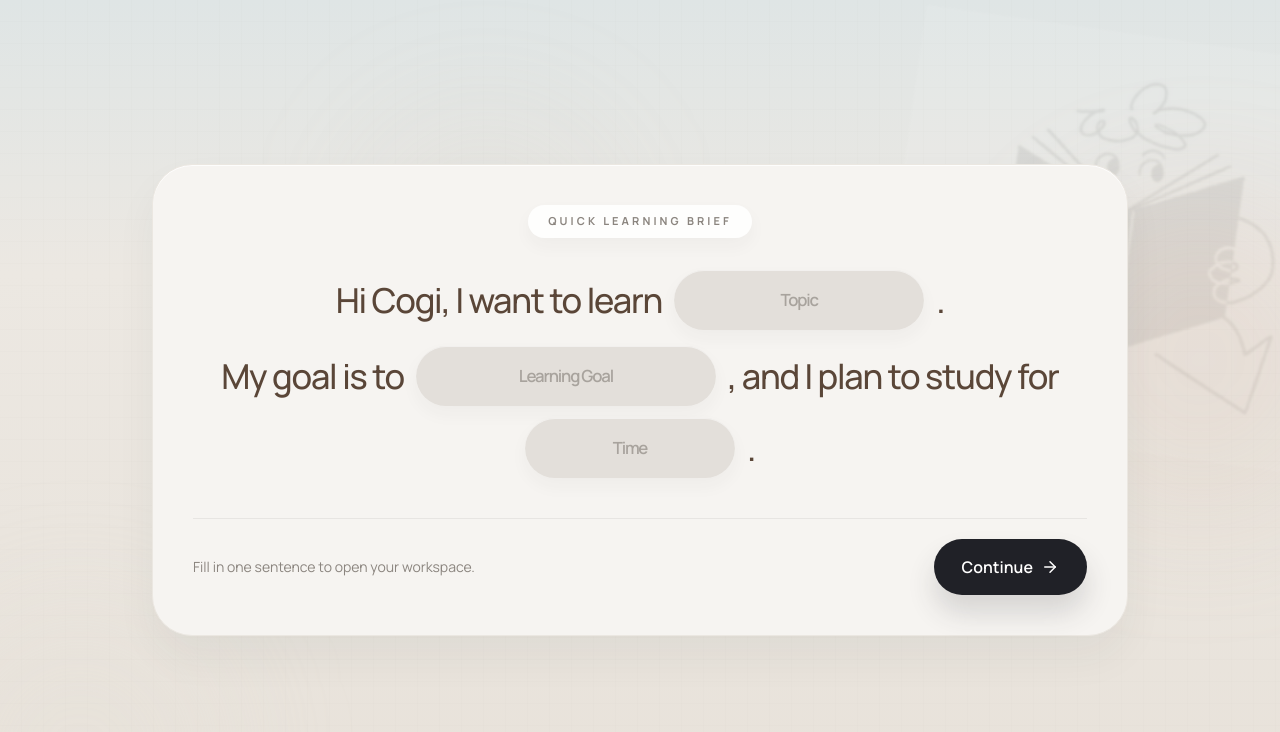
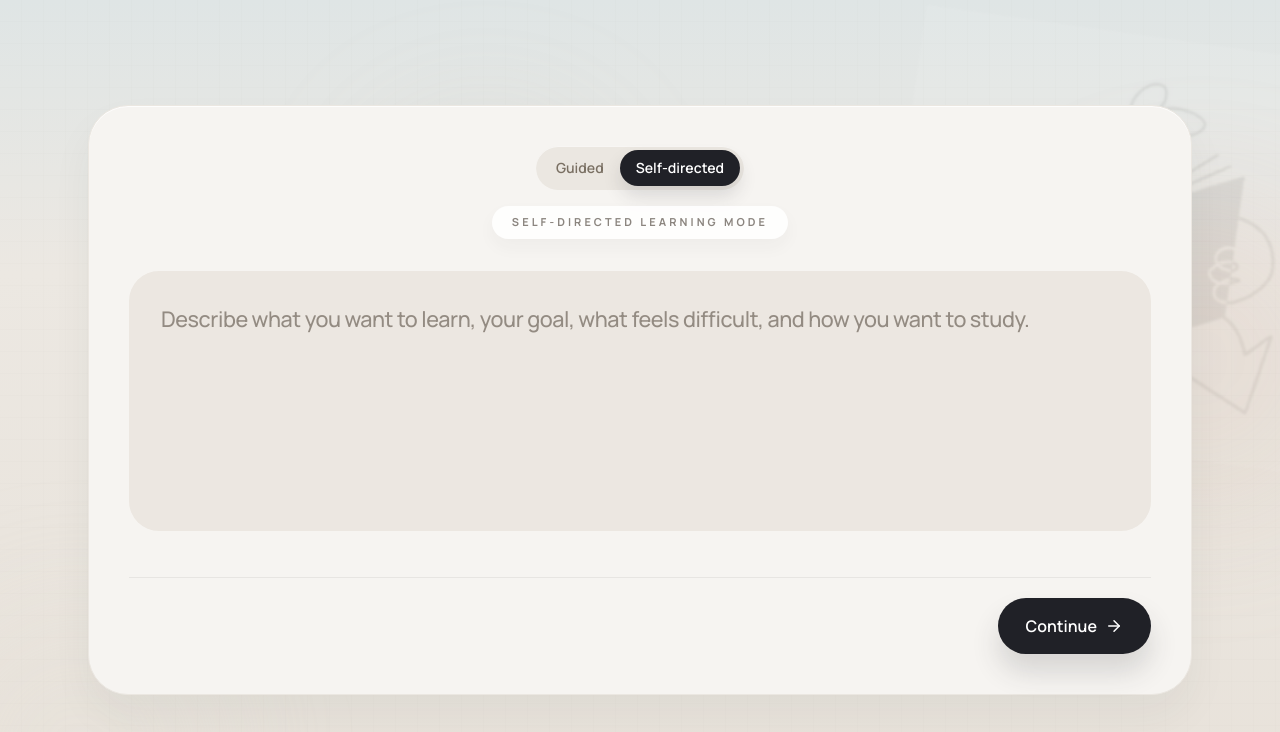
Before and after one commit to Rachel-Gui/figmabuild2026, a React (Vite) app: page / in a window 1280 px wide. Shown: the top 732 px of the page. Built offline with nearby package versions, Linux system fonts and the light colour scheme.

Commit message:
Add guided and self-directed entry modes

```diff
--- a/src/app/components/LoginView.tsx
+++ b/src/app/components/LoginView.tsx
@@ -7,6 +7,8 @@ import doodle from '@/assets/c66905e9277bdd045c5911a8ef1f9bc6131f4a00.png';
 
 export const LoginView = () => {
   const navigate = useNavigate();
+  const [mode, setMode] = useState<'guided' | 'self'>('self');
+  const [prompt, setPrompt] = useState('');
   const [topic, setTopic] = useState('');
   const [goal, setGoal] = useState('');
   const [time, setTime] = useState('');
@@ -14,11 +16,11 @@ export const LoginView = () => {
   const handleNext = () => {
     navigate('/app/workspace', {
       state: {
-        isFreeMode: false,
-        topic,
-        goal,
-        time,
-        freeText: '',
+        isFreeMode: mode === 'self',
+        topic: mode === 'guided' ? topic : '',
+        goal: mode === 'guided' ? goal : '',
+        time: mode === 'guided' ? time : '',
+        freeText: mode === 'self' ? prompt : '',
       },
     });
   };
@@ -37,20 +39,50 @@ export const LoginView = () => {
         <div className="app-grid absolute inset-0 opacity-30" />
       </div>
 
-      <div className="relative mx-auto flex min-h-[calc(100vh-2.5rem)] max-w-5xl items-center justify-center">
+      <div className="relative mx-auto flex min-h-[calc(100vh-2.5rem)] max-w-6xl items-center justify-center">
         <motion.section
           initial={{ opacity: 0, y: 28 }}
           animate={{ opacity: 1, y: 0 }}
           transition={{ duration: 0.55, delay: 0.08 }}
-          className="relative w-full max-w-6xl rounded-[44px] p-4 sm:p-5 lg:p-6"
+          className="relative w-full max-w-[76rem] rounded-[44px] p-4 sm:p-5 lg:p-6"
         >
           <div className="rounded-[40px] border border-[#ebe7e1] bg-[#f6f4f1] px-6 py-7 shadow-[0_22px_42px_rgba(49,50,56,0.05),inset_0_1px_0_rgba(255,255,255,0.82)] sm:px-10 sm:py-10">
-            <div className="mb-8 flex justify-center">
+            <div className="mb-8 flex flex-col items-center gap-4">
+              <div className="inline-flex rounded-full bg-[#ebe7e1] p-1 shadow-[inset_0_1px_0_rgba(255,255,255,0.65)]">
+                {[
+                  ['guided', 'Guided'],
+                  ['self', 'Self-directed'],
+                ].map(([value, label]) => (
+                  <button
+                    key={value}
+                    type="button"
+                    onClick={() => setMode(value as 'guided' | 'self')}
+                    className={`rounded-full px-4 py-2 text-sm font-semibold transition ${
+                      mode === value
+                        ? 'bg-[#202127] text-white shadow-[0_10px_18px_rgba(49,50,56,0.14)]'
+                        : 'text-[#7a7063] hover:text-[#313238]'
+                    }`}
+                  >
+                    {label}
+                  </button>
+                ))}
+              </div>
+
               <div className="rounded-full bg-white/88 px-5 py-2 text-[11px] font-bold uppercase tracking-[0.28em] text-[#8b857f] shadow-[0_8px_18px_rgba(49,50,56,0.04)]">
-                Quick learning brief
+                {mode === 'self' ? 'Self-directed learning mode' : 'Quick learning brief'}
               </div>
             </div>
 
+            {mode === 'self' ? (
+              <div className="mx-auto max-w-5xl">
+                <textarea
+                  value={prompt}
+                  onChange={(e) => setPrompt(e.target.value)}
+                  placeholder="Describe what you want to learn, your goal, what feels difficult, and how you want to study."
+                  className="min-h-[220px] w-full resize-none rounded-[30px] bg-[#ece7e1] px-6 py-6 text-[1.15rem] font-medium leading-8 tracking-[-0.02em] text-[#313238] outline-none placeholder:text-[#938b82] sm:min-h-[260px] sm:px-8 sm:py-8 sm:text-[1.35rem]"
+                />
+              </div>
+            ) : (
               <div className="mx-auto max-w-5xl text-center text-[1.6rem] font-medium leading-[1.4] tracking-[-0.035em] text-[#5a4638] sm:text-[2.15rem]">
                 <div className="flex flex-wrap items-center justify-center gap-x-3 gap-y-3">
                   <span>Hi Cogi, I want to learn</span>
@@ -63,32 +95,30 @@ export const LoginView = () => {
                   <span>.</span>
                 </div>
 
-              <div className="mt-4 flex flex-wrap items-center justify-center gap-x-3 gap-y-3">
+                <div className="mt-4 flex flex-wrap items-center justify-center gap-x-3 gap-y-3 whitespace-nowrap">
                   <span>My goal is to</span>
                   <InlineField
                     value={goal}
                     onChange={setGoal}
                     placeholder="Learning Goal"
-                  widthClass="w-[240px] sm:w-[300px]"
+                    widthClass="w-[210px] sm:w-[260px]"
                   />
                   <span>, and I plan to study for</span>
                   <InlineField
                     value={time}
                     onChange={setTime}
                     placeholder="Time"
-                  widthClass="w-[170px] sm:w-[210px]"
+                    widthClass="w-[150px] sm:w-[180px]"
                   />
                   <span>.</span>
                 </div>
               </div>
+            )}
 
-            <div className="mt-10 flex flex-col gap-4 border-t border-[#313238]/8 pt-5 sm:flex-row sm:items-center sm:justify-between">
-              <div className="text-sm leading-6 text-[#8b857f]">
-                Fill in one sentence to open your workspace.
-              </div>
+            <div className="mt-10 flex justify-end border-t border-[#313238]/8 pt-5">
               <button
                 onClick={handleNext}
-                className="inline-flex items-center justify-center gap-2 self-end rounded-full bg-[#202127] px-7 py-4 text-base font-semibold text-white shadow-[0_18px_28px_rgba(49,50,56,0.16)] transition hover:bg-[#313238] sm:self-auto"
+                className="inline-flex items-center justify-center gap-2 rounded-full bg-[#202127] px-7 py-4 text-base font-semibold text-white shadow-[0_18px_28px_rgba(49,50,56,0.16)] transition hover:bg-[#313238]"
               >
                 Continue
                 <ArrowRight size={18} />
```
Lines whose indentation alone changed are shown as unchanged.
